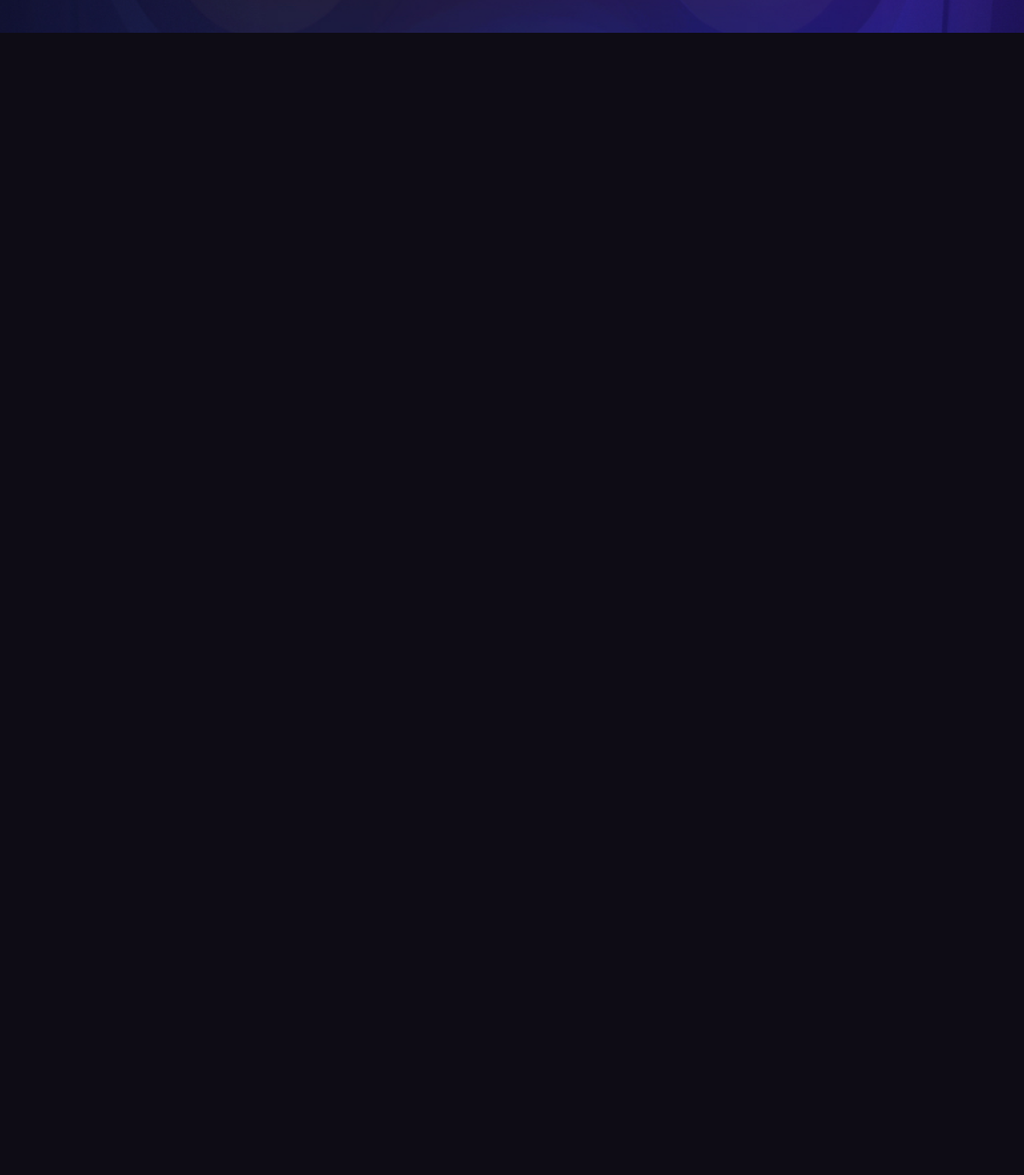
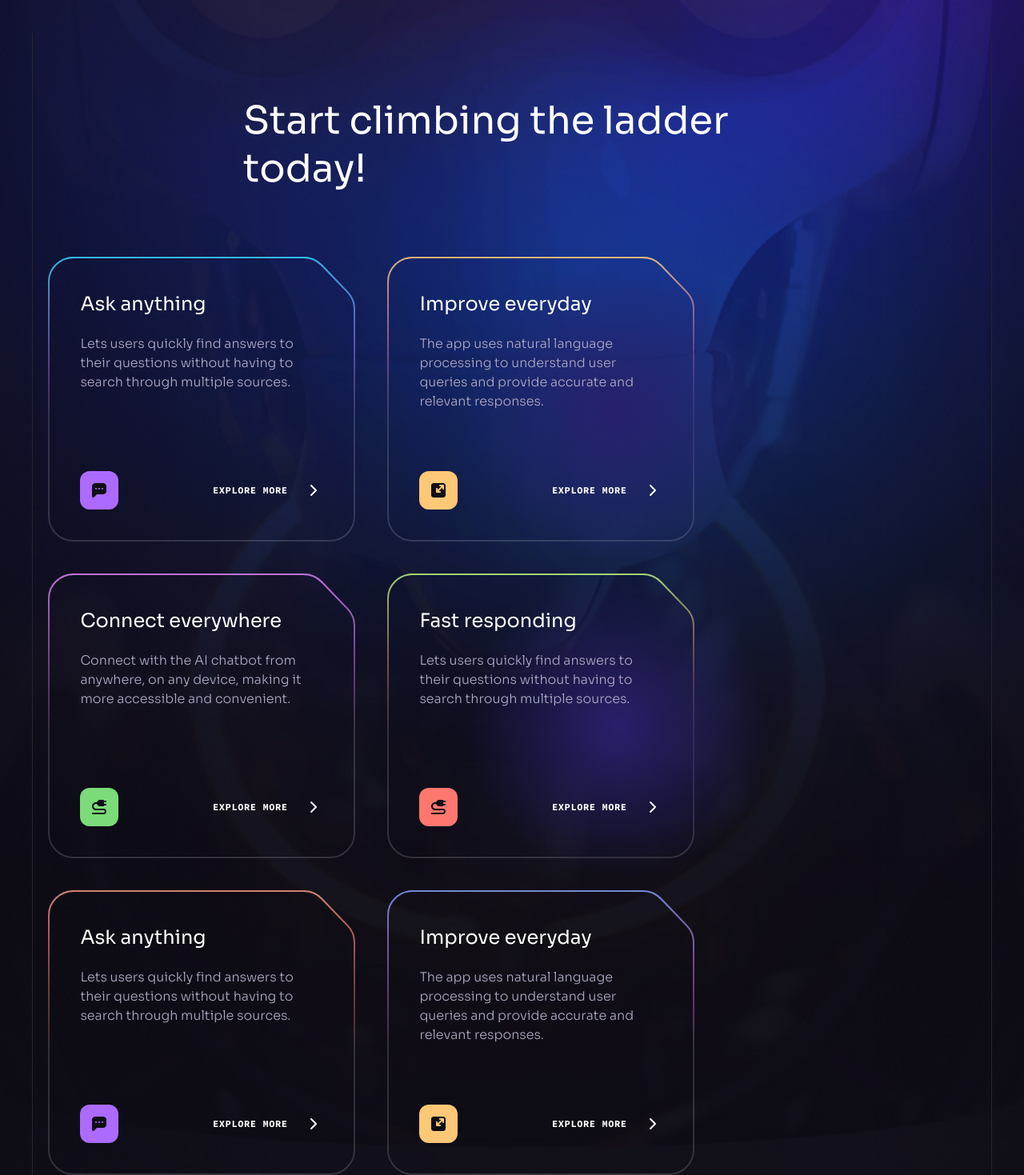
Before and after one commit to tapptorp/webpage-project, a React (Vite) app: page / in a window 1280 px wide. Shown: the part 1201-2670 px from the top of the page at 80% size. Before the commit the page ends 1242 px from the top, so only its background shows below. Built offline with nearby package versions, Linux system fonts and the light colour scheme.

Commit message:
La till alla benefits är 1.40 in i videon

```diff
--- a/src/App.jsx
+++ b/src/App.jsx
@@ -1,4 +1,5 @@
 import ButtonGradient from "./assets/svg/ButtonGradient";
+import Benefits from "./components/Benefits";
 import Button from "./components/Button";
 import Header from "./components/Header";
 import Hero from "./components/Hero";
@@ -9,6 +10,7 @@ const App = () => {
       <div className="pt-[4.75rem] lg:pt-[5.25rem] overflow-hidden">
         <Header />
         <Hero />
+        <Benefits />
       </div>
       <ButtonGradient />
     </>
--- /dev/null
+++ b/src/components/Benefits.jsx
@@ -0,0 +1,54 @@
+import { benefits } from "../constants";
+import Heading from "./Heading";
+import Section from "./Section";
+import Arrow from "../assets/svg/Arrow";
+import { GradientLight } from "./design/Benefits";
+import ClipPath from "../assets/svg/ClipPath";
+
+const Benefits = () => {
+  return (
+    <Section id="introduction">
+      {" "}
+      <div className="container relative z-2">
+        <Heading
+          className="md:max-w-md lg:max-w-2xl"
+          title="Start climbing the ladder today!"
+        />
+        <div className="flex flex-wrap gap-10 mb-10">
+          {benefits.map((item) => (
+            <div
+              className="block relative p-0.5 bg-no-repeat bg-[length:100%_100%] md:max-w-[24rem]"
+              style={{ backgroundImage: `url(${item.backgroundUrl})` }}
+              key={item.id}
+            >
+              <div className="relative z-2 flex flex-col min-h-[22rem] p-[2.4rem] pointer-events-none">
+                <h5 className="h5 mb-5 ">{item.title}</h5>
+                <p className="body-2 mb-6 text-n-3">{item.text}</p>
+                <div className="flex items-center mt-auto">
+                  <img
+                    src={item.iconUrl}
+                    width={48}
+                    height={48}
+                    alt={item.title}
+                  />
+                  <p className="ml-auto font-code text-xs font-bold text-n-1 uppercase tracking-wider">
+                    Explore more
+                  </p>
+                  <Arrow />
+                </div>
+              </div>
+              {item.light && <GradientLight />}
+
+              <ClipPath />
+            </div>
+          ))}
+        </div>
+      </div>
+    </Section>
+  );
+  {
+    /* hans id är  = features */
+  }
+};
+
+export default Benefits;
--- /dev/null
+++ b/src/components/Heading.jsx
@@ -0,0 +1,9 @@
+const Heading = ({ className, title }) => {
+  return (
+    <div className={`${className} max-w-[50rem] mx-auto mb-12 lg:mb-20`}>
+      {title && <h2 className="h2"> {title} </h2>}
+    </div>
+  );
+};
+
+export default Heading;
--- a/src/constants/index.js
+++ b/src/constants/index.js
@@ -246,7 +246,7 @@ export const benefits = [
     id: "0",
     title: "Ask anything",
     text: "Lets users quickly find answers to their questions without having to search through multiple sources.",
-    backgroundUrl: "assets/benefits/card-1.svg",
+    backgroundUrl: "./src/assets/benefits/card-1.svg",
     iconUrl: benefitIcon1,
     imageUrl: benefitImage2,
   },
@@ -254,7 +254,7 @@ export const benefits = [
     id: "1",
     title: "Improve everyday",
     text: "The app uses natural language processing to understand user queries and provide accurate and relevant responses.",
-    backgroundUrl: "assets/benefits/card-2.svg",
+    backgroundUrl: "./src/assets/benefits/card-2.svg",
     iconUrl: benefitIcon2,
     imageUrl: benefitImage2,
     light: true,
@@ -263,7 +263,7 @@ export const benefits = [
     id: "2",
     title: "Connect everywhere",
     text: "Connect with the AI chatbot from anywhere, on any device, making it more accessible and convenient.",
-    backgroundUrl: "assets/benefits/card-3.svg",
+    backgroundUrl: "./src/assets/benefits/card-3.svg",
     iconUrl: benefitIcon3,
     imageUrl: benefitImage2,
   },
@@ -271,7 +271,7 @@ export const benefits = [
     id: "3",
     title: "Fast responding",
     text: "Lets users quickly find answers to their questions without having to search through multiple sources.",
-    backgroundUrl: "assets/benefits/card-4.svg",
+    backgroundUrl: "./src/assets/benefits/card-4.svg",
     iconUrl: benefitIcon4,
     imageUrl: benefitImage2,
     light: true,
@@ -280,7 +280,7 @@ export const benefits = [
     id: "4",
     title: "Ask anything",
     text: "Lets users quickly find answers to their questions without having to search through multiple sources.",
-    backgroundUrl: "assets/benefits/card-5.svg",
+    backgroundUrl: "./src/assets/benefits/card-5.svg",
     iconUrl: benefitIcon1,
     imageUrl: benefitImage2,
   },
@@ -288,7 +288,7 @@ export const benefits = [
     id: "5",
     title: "Improve everyday",
     text: "The app uses natural language processing to understand user queries and provide accurate and relevant responses.",
-    backgroundUrl: "assets/benefits/card-6.svg",
+    backgroundUrl: "./src/assets/benefits/card-6.svg",
     iconUrl: benefitIcon2,
     imageUrl: benefitImage2,
   },
```
